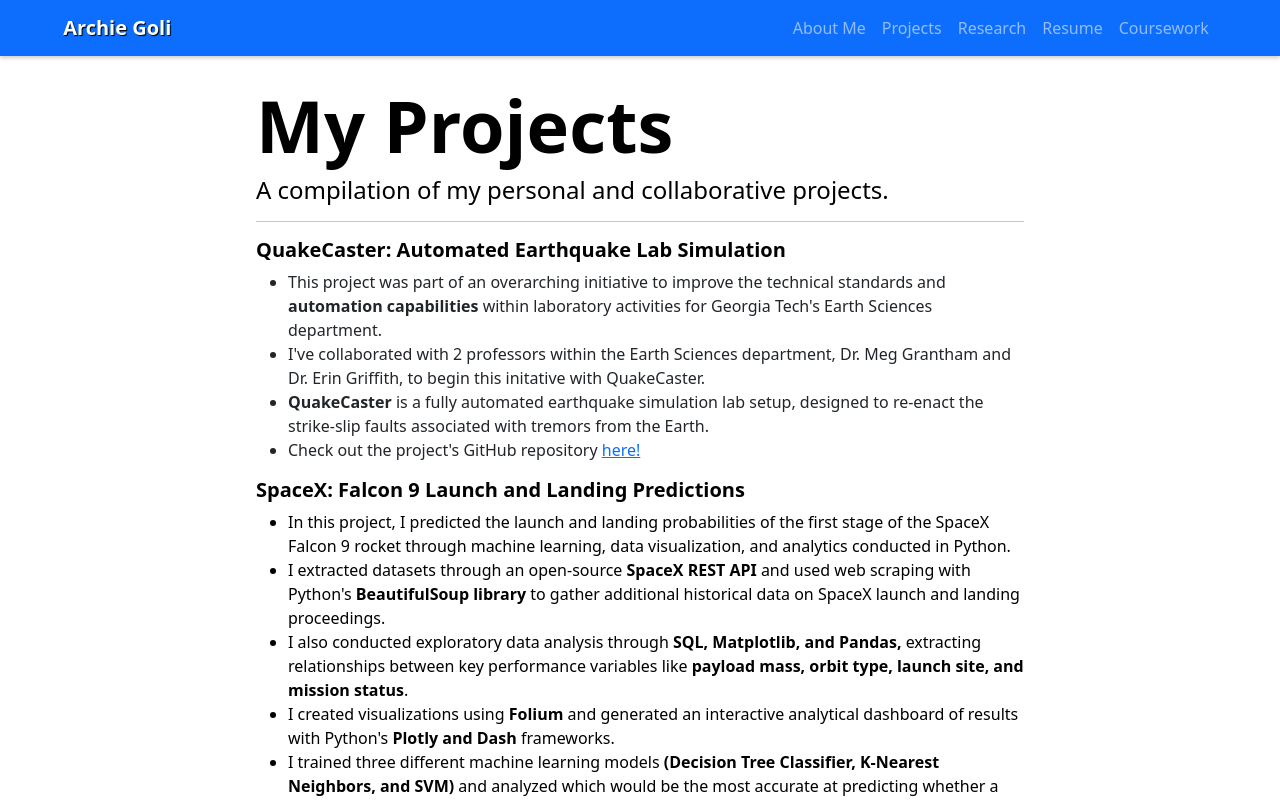
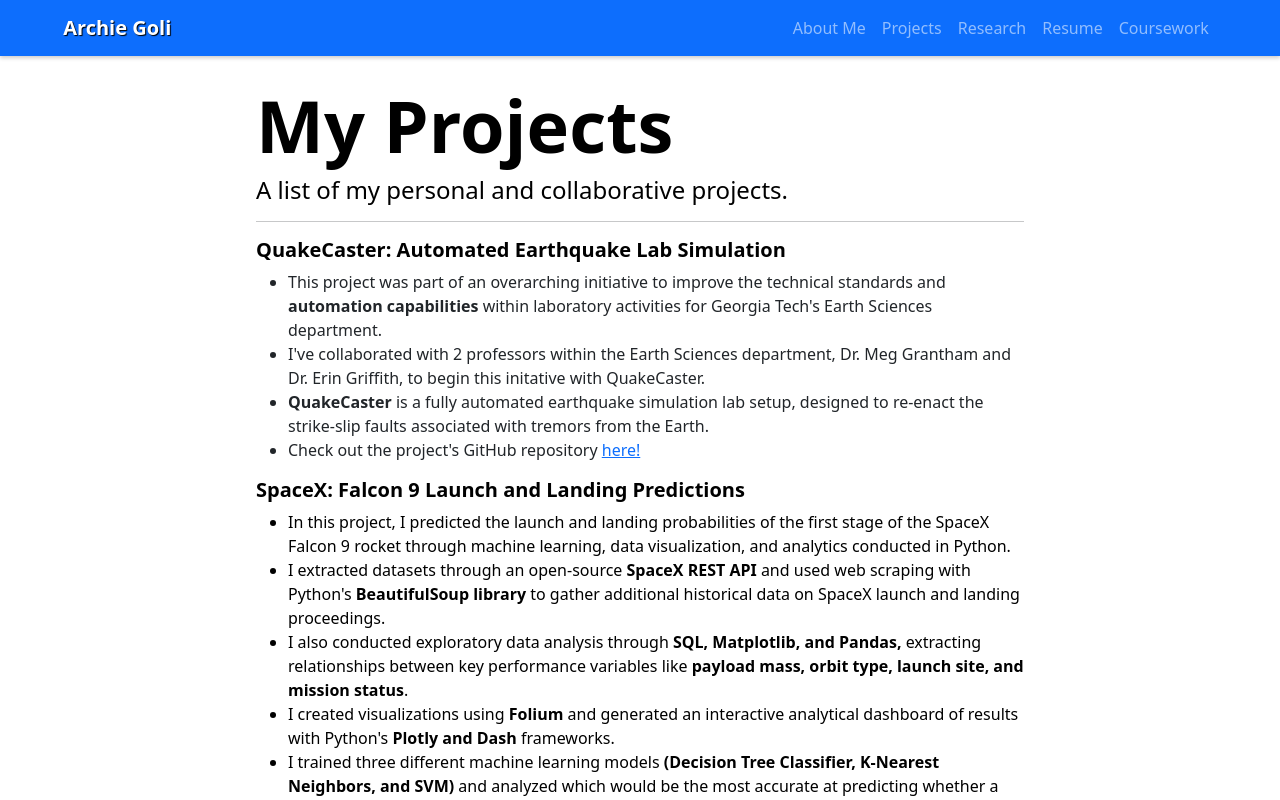
Before and after one commit to archishmagoli/portfolio, a Next.js app: page /projects in a window 1280 px wide. Shown: the top 800 px of the page. Built offline with nearby package versions, Linux system fonts and the light colour scheme.

Commit message:
fix wording

```diff
--- a/src/app/projects/overview.js
+++ b/src/app/projects/overview.js
@@ -20,7 +20,7 @@ export default function Overview() {
         <>
             <div id="container" ref={ domRef } className={ `fade-in-section ${ isVisible ? 'is-visible' : '' }` }>
                 <h1 className="heading general-text"><b>My Projects</b></h1>
-                <h4 className="description general-text">A compilation of my personal and collaborative projects.</h4>
+                <h4 className="description general-text">A list of my personal and collaborative projects.</h4>
                 <hr />
 
                 <h5 className="general-text"><b>QuakeCaster: Automated Earthquake Lab Simulation</b></h5>
```
